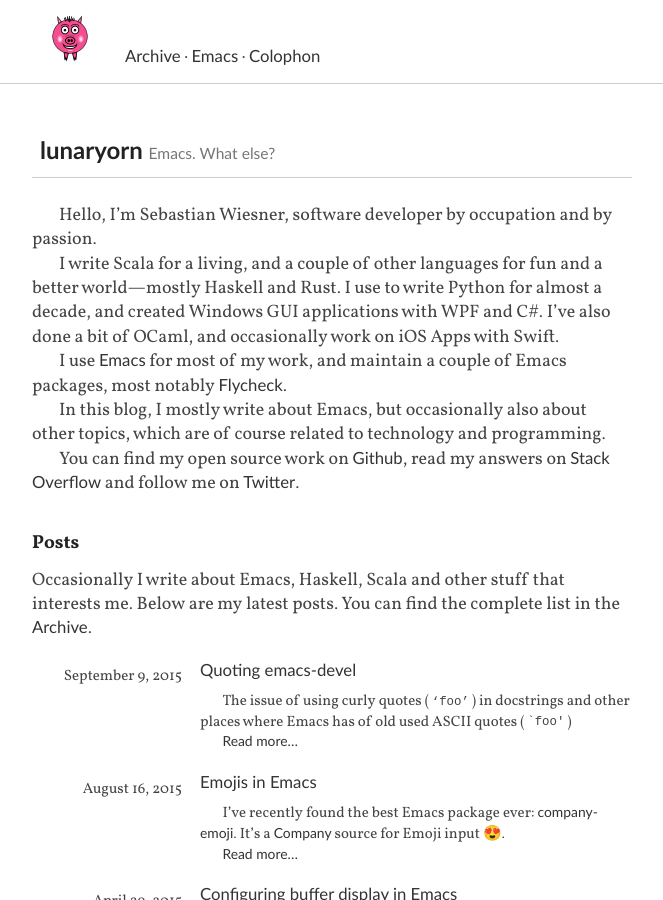
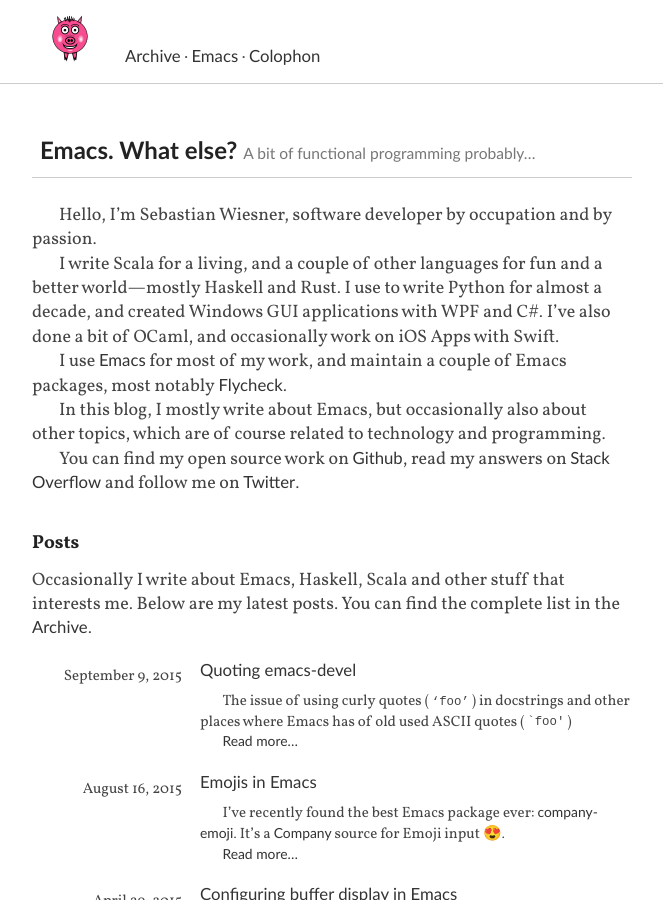
Before and after one commit to flooose/lunaryorn.github.io, a Jekyll site: the page built from index.md, in a window 1280 px wide and 900 px high. Shown: the whole window, without its empty margins (308-971 px from the left). Built offline with Jekyll 4.4.1, drawn with Linux system fonts in a browser that asks for light colours; some web fonts are replaced; Markdown is read by kramdown in place of the engine named in the settings; comment, search, counter and statistics services are not loaded.

Commit message:
Improve site and homepage title
Fixes GH-6

```diff
--- a/_config.yml
+++ b/_config.yml
@@ -1,5 +1,5 @@
-name: lunarsite
-description: "Emacs.  What else?  A bit of Haskell probably…"
+name: lunaryorn
+description: "Emacs.  What else?  A bit of functional programming probably…"
 url: "http://www.lunaryorn.com"
 
 baseurl: ""
--- a/index.md
+++ b/index.md
@@ -1,6 +1,6 @@
 ---
-title: lunaryorn
-subtitle: Emacs.  What else?
+title: Emacs.  What else?
+subtitle: A bit of functional programming probably…
 layout: index
 ---
 
```
